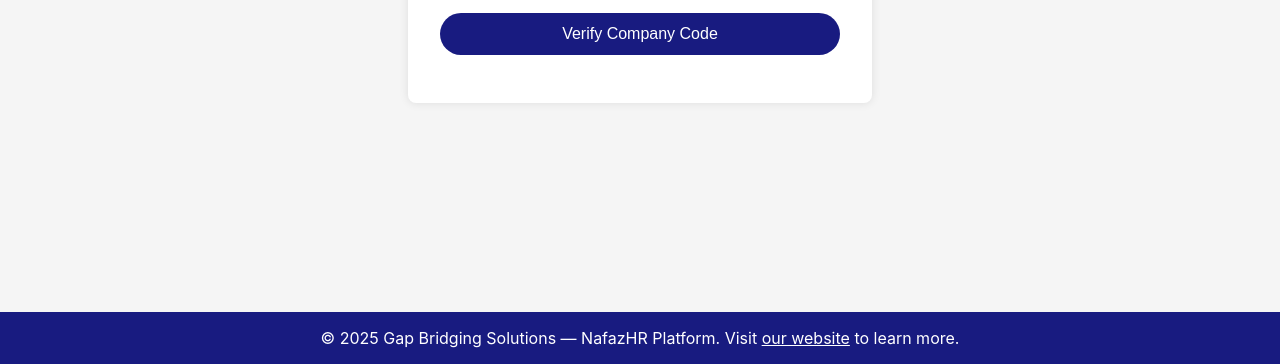
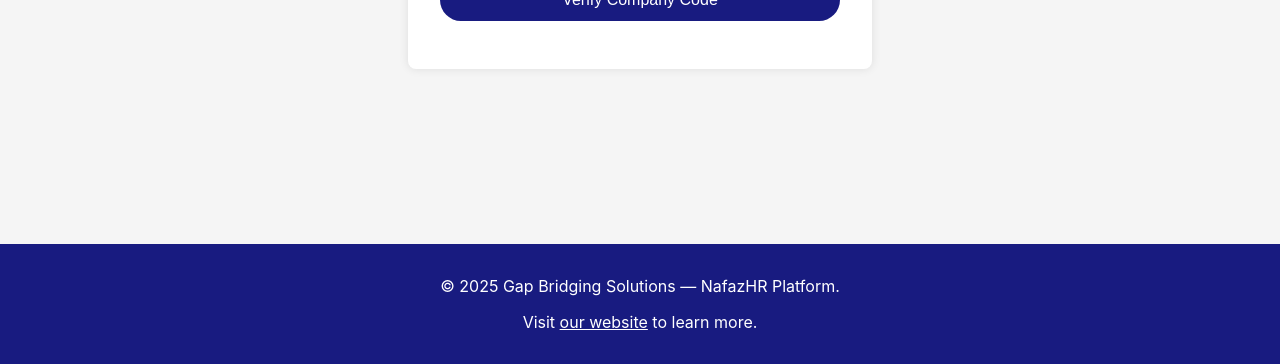
Before and after one commit to GBSUAE/NafazHR, a React app: page index.html in a window 1280 px wide. Shown: the part 436-800 px from the top of the page. Built offline with nearby package versions, Linux system fonts and the light colour scheme.

Commit message:
Update index.html

```diff
--- a/index.html
+++ b/index.html
@@ -70,8 +70,8 @@
 
 <!-- Static Footer (default) -->
 <footer id="staticFooter" class="footer">
-  &copy; 2025 Gap Bridging Solutions — NafazHR Platform.
-  Visit <a href="https://nafazhr.com" target="_blank">our website</a> to learn more.
+  <p>&copy; 2025 Gap Bridging Solutions — NafazHR Platform.</p>
+  <p>Visit <a href="https://nafazhr.com" target="_blank">our website</a> to learn more.</p>
 </footer>
 
 <!-- Dynamic footer will load here (after verification) -->
```
